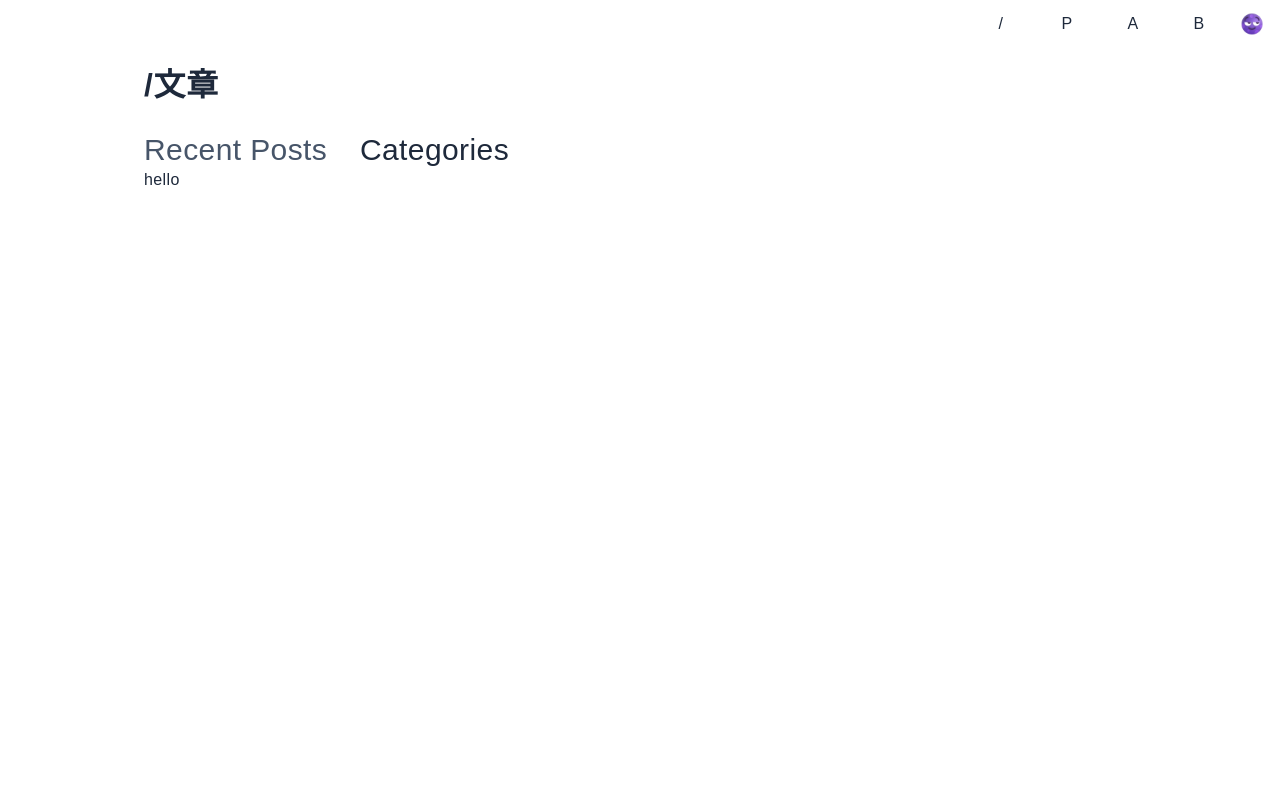
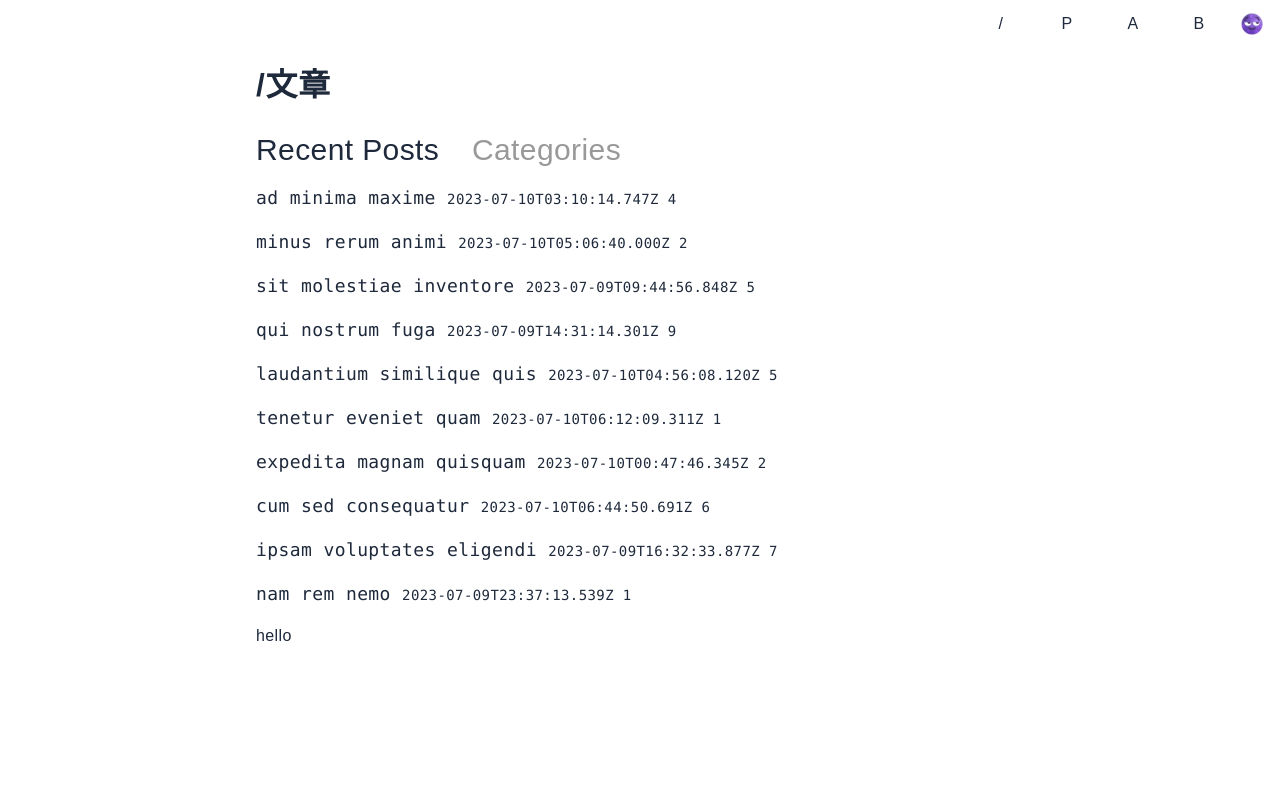
Before and after one commit to jaycethanks/zhongyi-blog, a Next.js app: page /post in a window 1280 px wide. Shown: the top 800 px of the page. Built offline with nearby package versions, Linux system fonts and the light colour scheme; a web font is replaced by a local one.

Commit message:
style: update recent posts page style

```diff
--- a/components/Post/RecentPost/RecentPost.tsx
+++ b/components/Post/RecentPost/RecentPost.tsx
@@ -1 +1,36 @@
 import style from './RecentPost.module.scss';
+type PostType = {
+	id: string;
+	title: string;
+	createdAt: string;
+	assumeCost: string;
+};
+
+type RecentPostsPropsType = {
+	recentPosts: PostType[];
+};
+
+type PostRecordProps = {
+	key: string;
+	post: PostType;
+};
+
+const PostRecord: React.FC<PostRecordProps> = ({post, ...props}) => {
+	const {id, title, createdAt, assumeCost} = post;
+	return (<>
+		<p className='text-lg font-mono my-4'>{title} <span className='text-sm'>{createdAt} {assumeCost}</span></p>
+	</>);
+};
+
+export default function RecentPost({recentPosts}: StandardProps & RecentPostsPropsType) {
+	return (<>
+		<main className='recent-posts'>
+			{
+				recentPosts.map(post => {
+					const {id} = post;
+					return (<PostRecord key={id} post={post}></PostRecord>);
+				})
+			}
+		</main>
+	</>);
+}
--- a/components/Tab/index.tsx
+++ b/components/Tab/index.tsx
@@ -1,14 +1,71 @@
-import {motion} from 'framer-motion';
 import Image from 'next/image';
 import Link from 'next/link';
-import {
-	type PropsWithChildren, ReactElement, type ReactNode, type, useEffect, useRef, useState,
-} from 'react';
-
+import RecentPost from '@/components/Post/RecentPost/RecentPost';
 import styles from './tab.module.scss';
-
-import type {LinkProps} from 'next/link';
-
+import {type PropsWithChildren, ReactElement, type ReactNode, useEffect, useRef, useState} from 'react';
+import {motion} from 'framer-motion';
+const mock = [
+	{
+		createdAt: '2023-07-10T03:10:14.747Z',
+		title: 'ad minima maxime',
+		assumeCost: '4',
+		id: '1',
+	},
+	{
+		createdAt: '2023-07-10T05:06:40.000Z',
+		title: 'minus rerum animi',
+		assumeCost: '2',
+		id: '2',
+	},
+	{
+		createdAt: '2023-07-09T09:44:56.848Z',
+		title: 'sit molestiae inventore',
+		assumeCost: '5',
+		id: '3',
+	},
+	{
+		createdAt: '2023-07-09T14:31:14.301Z',
+		title: 'qui nostrum fuga',
+		assumeCost: '9',
+		id: '4',
+	},
+	{
+		createdAt: '2023-07-10T04:56:08.120Z',
+		title: 'laudantium similique quis',
+		assumeCost: '5',
+		id: '5',
+	},
+	{
+		createdAt: '2023-07-10T06:12:09.311Z',
+		title: 'tenetur eveniet quam',
+		assumeCost: '1',
+		id: '6',
+	},
+	{
+		createdAt: '2023-07-10T00:47:46.345Z',
+		title: 'expedita magnam quisquam',
+		assumeCost: '2',
+		id: '7',
+	},
+	{
+		createdAt: '2023-07-10T06:44:50.691Z',
+		title: 'cum sed consequatur',
+		assumeCost: '6',
+		id: '8',
+	},
+	{
+		createdAt: '2023-07-09T16:32:33.877Z',
+		title: 'ipsam voluptates eligendi',
+		assumeCost: '7',
+		id: '9',
+	},
+	{
+		createdAt: '2023-07-09T23:37:13.539Z',
+		title: 'nam rem nemo',
+		assumeCost: '1',
+		id: '10',
+	},
+];
 type TabItemType = {
 	content: ReactNode | string;
 	title: string;
@@ -23,7 +80,7 @@ type TabTitleType = {
 };
 
 const TabTitle = ({title, onClick, id, current}: TabTitleType) => (<>
-	<span className={`select-none text-3xl mr-6 cursor-pointer ${id === current ? 'text-REMARK_TEXT dark:DARK_REMARK_TEXT' : 'text-TEXT_MAIN dark:DARK_TEXT_MAIN'}`} onClick={onClick}> {title} </span>
+	<span className={`select-none text-3xl mr-6 cursor-pointer ${id === current ? 'text-TEXT_MAIN dark:text-DARK_TEXT_MAIN' : 'text-REMARK_TEXT dark:text-DARK_REMARK_TEXT'}`} onClick={onClick}> {title} </span>
 </>);
 
 const Tab = ({
@@ -50,6 +107,9 @@ const Tab = ({
 				initial={{y: 50}}
 				animate={{y: 0}}
 			>
+				{
+					<RecentPost recentPosts={mock}></RecentPost>
+				}
 				{activeItem?.content}
 			</motion.div>
 		</div>
--- a/components/common/Container/index.tsx
+++ b/components/common/Container/index.tsx
@@ -1,4 +1,4 @@
-import { PropsWithChildren } from 'react';
+import {type PropsWithChildren} from 'react';
 
 import Heading from '@/components/common/Heading';
 import SpacerBar from '@/components/common/SpacerBar';
@@ -8,20 +8,20 @@ type ContainerProps = {
 	className?: string;
 	title?: string;
 };
-export default ({
+const Container = ({
 	children,
 	className,
 	title,
-}: PropsWithChildren & ContainerProps) => {
-  return (
+}: PropsWithChildren & ContainerProps) => (
 	<div
-      className={`container mx-auto max-w-[85rem] p-2 md:py-4 md:px-4 xl:w-[80%] ${className}`}
+		className={`container mx-auto  max-w-[50rem] p-2 md:py-4 md:px-4 xl:w-[80%] ${className ?? ''}`}
 	>
-      <Heading level={1} className={`font-extrabold`}>
+		<Heading level={1} className={'font-extrabold'}>
 			{title}
 		</Heading>
 		<SpacerBar gap={6} />
 		{children}
 	</div>
 );
-};
+
+export default Container;
--- a/components/common/Layout.tsx
+++ b/components/common/Layout.tsx
@@ -1,28 +1,34 @@
-import { PropsWithChildren, useEffect, useState } from 'react';
+import {type PropsWithChildren, useEffect, useState} from 'react';
 
 import Footer from '@/components/Footer';
 import NavBar from '@/components/NavBar';
 import Fonts from '@/fonts';
 
-interface pageProps { }
+type PageProps = Record<string, unknown>;
 
-export default ({ children }: PropsWithChildren<pageProps>) => {
+const Layout = ({children}: PropsWithChildren<PageProps>) => {
 	const [loading, setLoading] = useState(true);
 	useEffect(() => {
-    const savedTheme = window?.localStorage.getItem("theme");
-    if (savedTheme === "true") {
-      document.querySelector("html")?.classList.add("dark");
+		const savedTheme = window?.localStorage.getItem('theme');
+		if (savedTheme === 'true') {
+			document.querySelector('html')?.classList.add('dark');
 		}
+
 		setLoading(false);
 	}, []);
-  if (loading) return <></>;
+	if (loading) {
+		return <></>;
+	}
+
 	return (
 		<div
-      className={`bg-BG_MAIN tracking-wide  text-TEXT_MAIN transition-colors  duration-TRANSITION_DURATION dark:bg-DARK_BG_MAIN  dark:text-DARK_TEXT_MAIN ${Fonts.SourceHanSerifCN}`}
+			className={`bg-BG_MAIN tracking-wide  text-TEXT_MAIN transition-colors  duration-TRANSITION_DURATION dark:bg-DARK_BG_MAIN  dark:text-DARK_TEXT_MAIN ${Fonts.HeiTi}`}
 		>
-      <NavBar />
-      <main className="min-h-[calc(100vh-3rem)]">{children}</main>
+			<NavBar/>
+			<main className='min-h-[calc(100vh-3rem)]'>{children}</main>
 			<Footer />
 		</div>
 	);
 };
+
+export default Layout;
--- a/pages/post.tsx
+++ b/pages/post.tsx
@@ -15,7 +15,7 @@ export default function Home() {
 	// 这里为了开发阶段默认启用夜间模式， 上线应该去掉
 		<div>
 			<Layout>
-        <Container title="/文章">
+				<Container title='/文章'>
 					{/* <Banner /> */}
 					{/* <div className="flex flex-col gap-6 sm:flex-row">
             <RightColumn />
@@ -26,7 +26,7 @@ export default function Home() {
             </div>
           </div> */}
 					<Tab
-            tabItems={[{ content: 'hello', title: 'Recent Posts', id: 0 }, { content: 'world', title: 'Categories', id: 1 }]}
+						tabItems={[{content: 'hello', title: 'Recent Posts', id: 0}, {content: 'world', title: 'Categories', id: 1}]}
 					/>
 				</Container>
 			</Layout>
--- a/tailwind.config.js
+++ b/tailwind.config.js
@@ -15,9 +15,9 @@ module.exports = {
         DARK_BG_MAIN: 'rgb(14, 20, 31)',
         DARK_BG_MAIN_DEEP: 'rgb(19, 24, 36)',
         TEXT_MAIN: 'rgb(30, 41, 59)',
-				REMARK_TEXT: '#475569',
-				DARK_REMARK_TEXT: '#8898af',
-				DARK_TEXT_MAIN: 'rgb(148, 163, 184)',
+        REMARK_TEXT: '#999999',
+        DARK_REMARK_TEXT: 'rgba(255, 255, 255, 0.41)',
+        DARK_TEXT_MAIN: 'rgb(255, 255, 255)',
         COLOR_MAIN: 'rgb(59, 130, 246)',
         DARK_COLOR_MAIN: 'rgb(37, 99, 235)',
         DIVIDER_LINE: 'rgb(226, 232, 240)',
```
Also changed, not shown: components/HomePage/AtricleViewer/index.tsx (+11 -13 lines), .eslintrc.js. Lines whose indentation alone changed are shown as unchanged.
